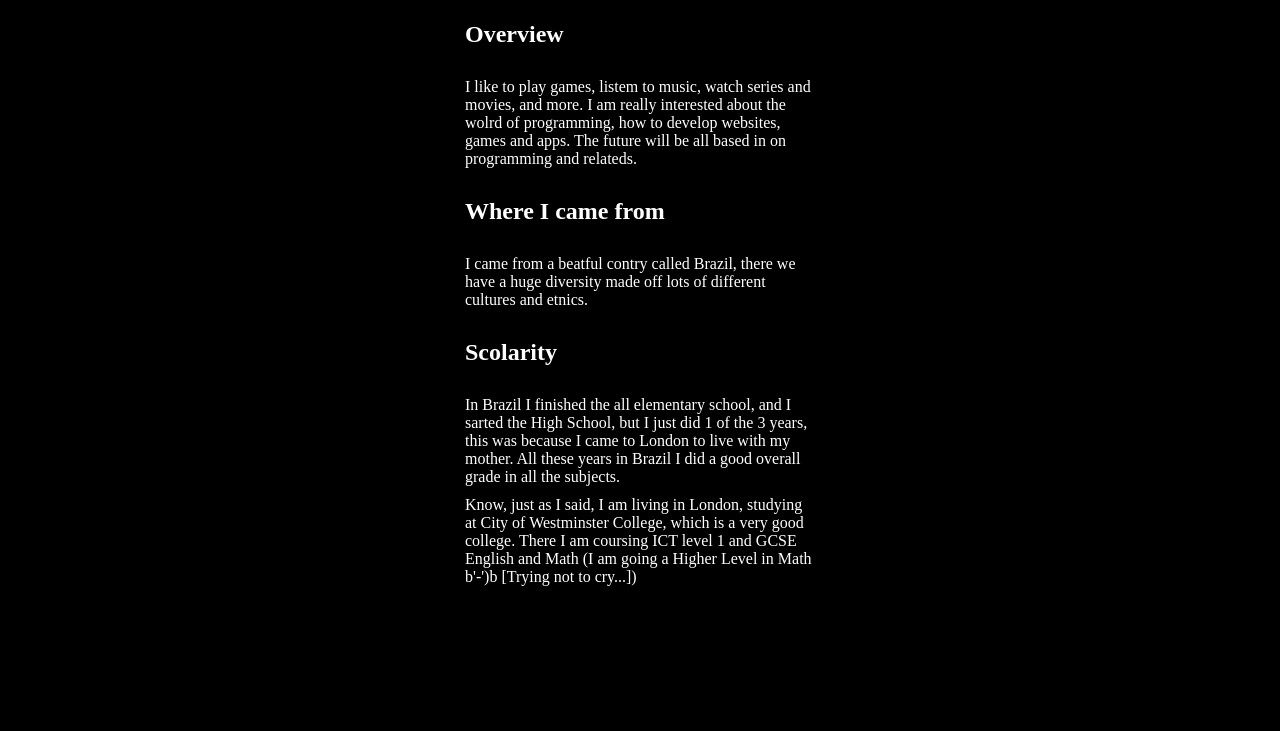
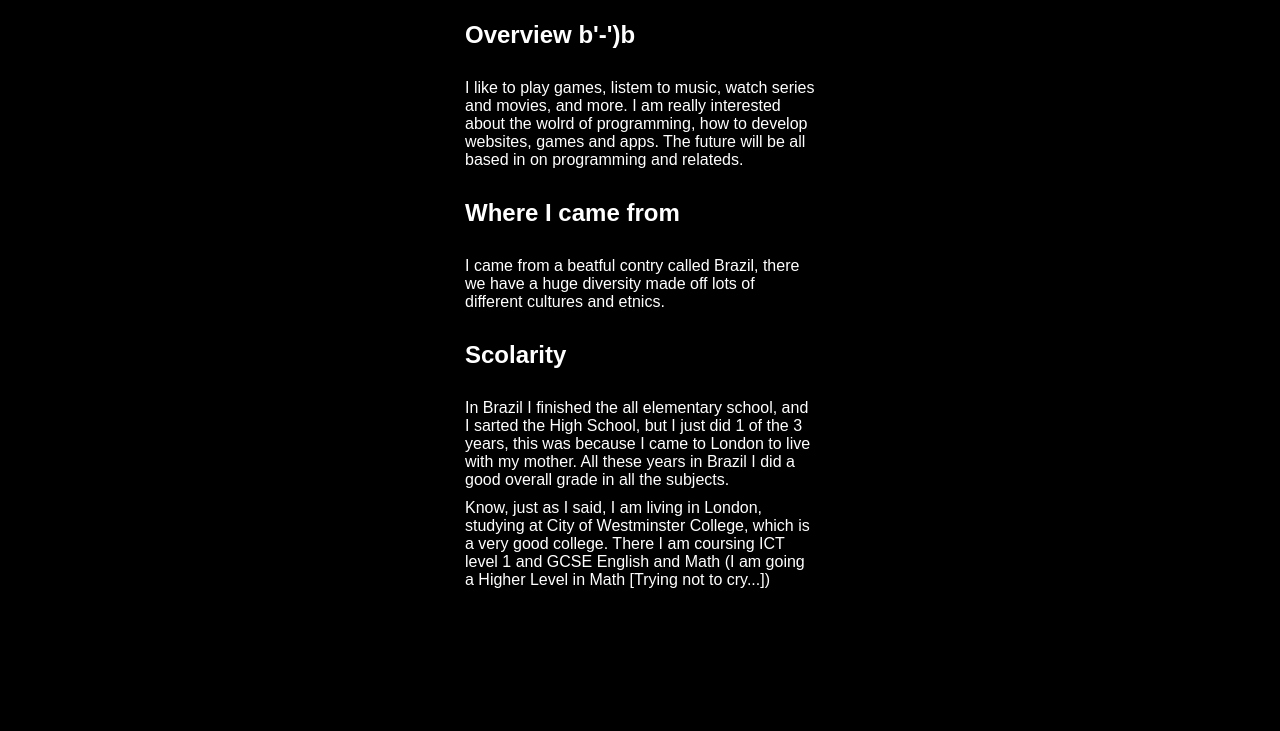
Before and after one commit to MuriloMHO/Projects, a plain HTML site: page project001/secondpages/aboutme.html in a window 1280 px wide. Shown: the part 69-800 px from the top of the page. Drawn offline with Linux system fonts and the light colour scheme.

Commit message:
update font-family

```diff
--- a/project001/secondpages/aboutme.html
+++ b/project001/secondpages/aboutme.html
@@ -25,7 +25,7 @@
     <main>
         <section class="aboutme">
             <h1>
-                Overview
+                Overview b'-')b
             </h1>
             <p>
                 I like to play games, listem to music, watch series and movies, and more. I am really interested about the wolrd of programming, how to develop websites, games and apps. The future will be all based in on programming and relateds.
@@ -43,7 +43,7 @@
                 In Brazil I finished the all elementary school, and I sarted the High School, but I just did 1 of the 3 years, this was because I came to London to live with my mother. All these years in Brazil I did a good overall grade in all the subjects.
             </p>
             <p>
-                Know, just as I said, I am living in London, studying at City of Westminster College, which is a very good college. There I am coursing ICT level 1 and GCSE English and Math (I am going a Higher Level in Math b'-')b [Trying not to cry...])
+                Know, just as I said, I am living in London, studying at City of Westminster College, which is a very good college. There I am coursing ICT level 1 and GCSE English and Math (I am going a Higher Level in Math [Trying not to cry...])
             </p>
         </section>
     </main>
--- a/project001/style/style.css
+++ b/project001/style/style.css
@@ -8,6 +8,8 @@
 body {
     background-color: black;
     color: white;
+
+    font-family: Arial, Helvetica, sans-serif;
 }
 
 header {
@@ -22,7 +24,7 @@ header {
 
 }
 
-@media only screen and (max-width: 672px) {
+@media only screen and (max-width: 968px) {
     header {
         display: grid;
 
```
Also changed, not shown: project001/index.html (+1 -1 lines).
